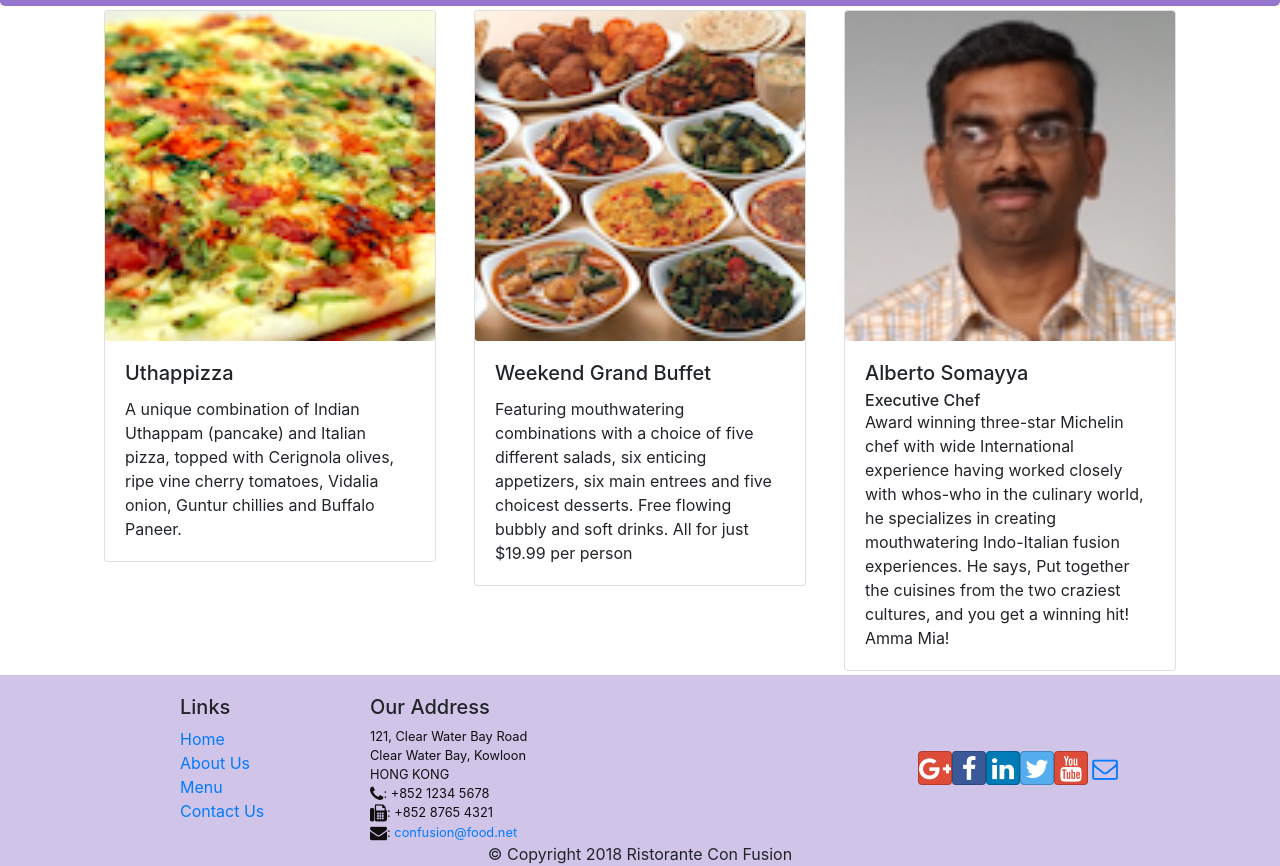
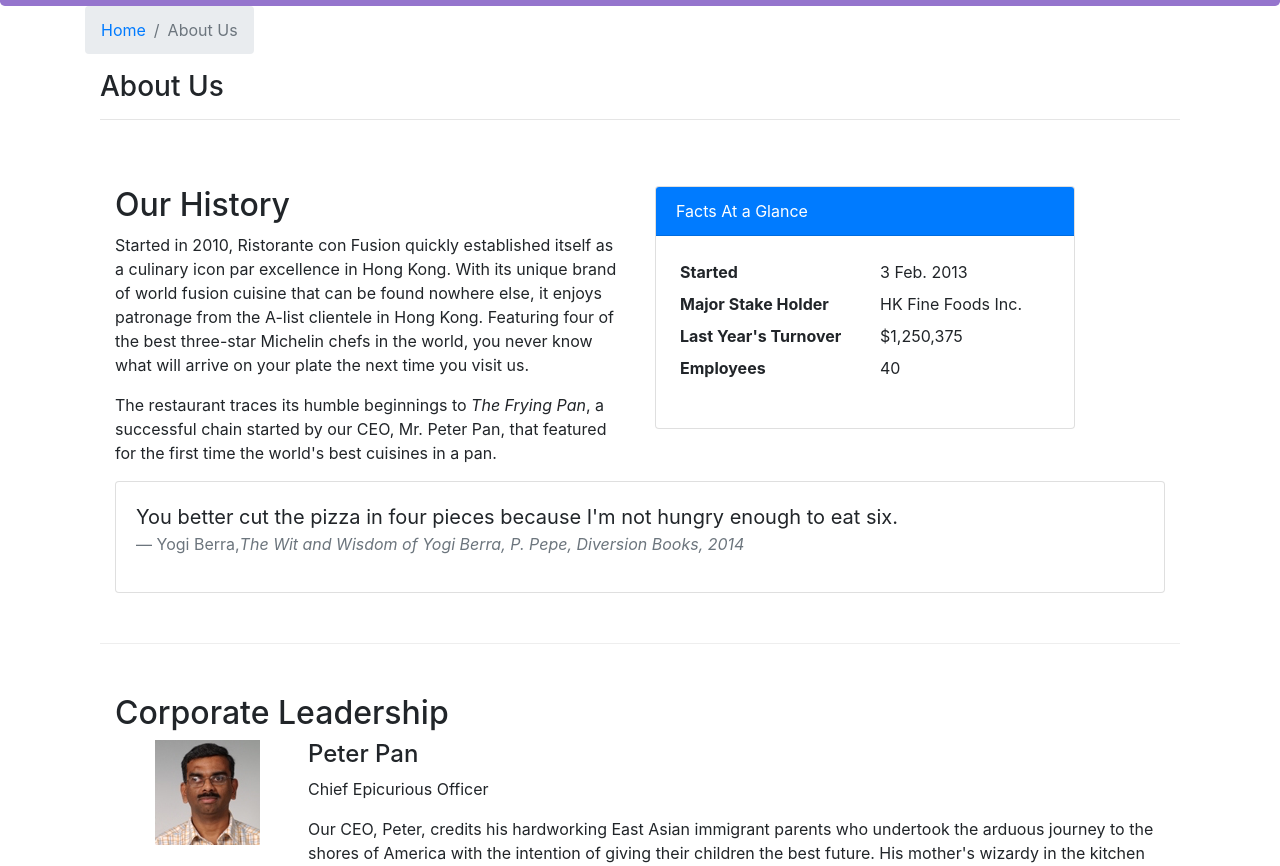
Before and after one commit to Binhbong37/react-class-cp, a React (Create React App) app: page /aboutus in a window 1280 px wide. Before the commit this address led to /home. Shown: the part 336-1202 px from the top of the page. Built offline with nearby package versions, Linux system fonts and the light colour scheme.

Commit message:
ASM 2, tạo thêm file AboutCp

```diff
--- /dev/null
+++ b/src/Components/AboutComponent.js
@@ -0,0 +1,113 @@
+import React from 'react';
+import {
+    Breadcrumb,
+    BreadcrumbItem,
+    Card,
+    CardBody,
+    CardHeader,
+    Media,
+} from 'reactstrap';
+import { Link } from 'react-router-dom';
+
+function About(props) {
+    const leaders = props.leaders.map((leader) => {
+        return (
+            <Media tag="li" key={leader.id}>
+                <Media left middle>
+                    <Media object src={leader.image} alt={leader.name} />
+                </Media>
+                <Media body className="ml-5">
+                    <Media heading>{leader.name}</Media>
+                    <p>{leader.designation}</p>
+                    <p>{leader.description}</p>
+                </Media>
+            </Media>
+        );
+    });
+
+    return (
+        <div className="container">
+            <div className="row">
+                <Breadcrumb>
+                    <BreadcrumbItem>
+                        <Link to="/home">Home</Link>
+                    </BreadcrumbItem>
+                    <BreadcrumbItem active>About Us</BreadcrumbItem>
+                </Breadcrumb>
+                <div className="col-12">
+                    <h3>About Us</h3>
+                    <hr />
+                </div>
+            </div>
+            <div className="row row-content">
+                <div className="col-12 col-md-6">
+                    <h2>Our History</h2>
+                    <p>
+                        Started in 2010, Ristorante con Fusion quickly
+                        established itself as a culinary icon par excellence in
+                        Hong Kong. With its unique brand of world fusion cuisine
+                        that can be found nowhere else, it enjoys patronage from
+                        the A-list clientele in Hong Kong. Featuring four of the
+                        best three-star Michelin chefs in the world, you never
+                        know what will arrive on your plate the next time you
+                        visit us.
+                    </p>
+                    <p>
+                        The restaurant traces its humble beginnings to{' '}
+                        <em>The Frying Pan</em>, a successful chain started by
+                        our CEO, Mr. Peter Pan, that featured for the first time
+                        the world's best cuisines in a pan.
+                    </p>
+                </div>
+                <div className="col-12 col-md-5">
+                    <Card>
+                        <CardHeader className="bg-primary text-white">
+                            Facts At a Glance
+                        </CardHeader>
+                        <CardBody>
+                            <dl className="row p-1">
+                                <dt className="col-6">Started</dt>
+                                <dd className="col-6">3 Feb. 2013</dd>
+                                <dt className="col-6">Major Stake Holder</dt>
+                                <dd className="col-6">HK Fine Foods Inc.</dd>
+                                <dt className="col-6">Last Year's Turnover</dt>
+                                <dd className="col-6">$1,250,375</dd>
+                                <dt className="col-6">Employees</dt>
+                                <dd className="col-6">40</dd>
+                            </dl>
+                        </CardBody>
+                    </Card>
+                </div>
+                <div className="col-12">
+                    <Card>
+                        <CardBody className="bg-faded">
+                            <blockquote className="blockquote">
+                                <p className="mb-0">
+                                    You better cut the pizza in four pieces
+                                    because I'm not hungry enough to eat six.
+                                </p>
+                                <footer className="blockquote-footer">
+                                    Yogi Berra,
+                                    <cite title="Source Title">
+                                        The Wit and Wisdom of Yogi Berra, P.
+                                        Pepe, Diversion Books, 2014
+                                    </cite>
+                                </footer>
+                            </blockquote>
+                        </CardBody>
+                    </Card>
+                </div>
+            </div>
+            <div className="row row-content">
+                <div className="col-12">
+                    <h2>Corporate Leadership</h2>
+                </div>
+                <div className="col-12">
+                    <Media list>{leaders}</Media>
+                </div>
+            </div>
+        </div>
+    );
+}
+
+export default About;
--- a/src/Components/Maincomponent.js
+++ b/src/Components/Maincomponent.js
@@ -8,6 +8,7 @@
 import Footer from './FooterComponent';
 import Home from './HomeComponent';
 import Contact from './ContactComponent';
+import About from './AboutComponent';
 
 class Main extends Component {
     constructor(props) {
@@ -53,6 +54,13 @@
                             )}
                         />
                         <Route exact path="/contactus" component={Contact} />
+                        <Route
+                            exact
+                            path="/aboutus"
+                            component={() => (
+                                <About leaders={this.state.leaders} />
+                            )}
+                        />
                         <Redirect to="/home" />
                     </Switch>
                 </div>
```
